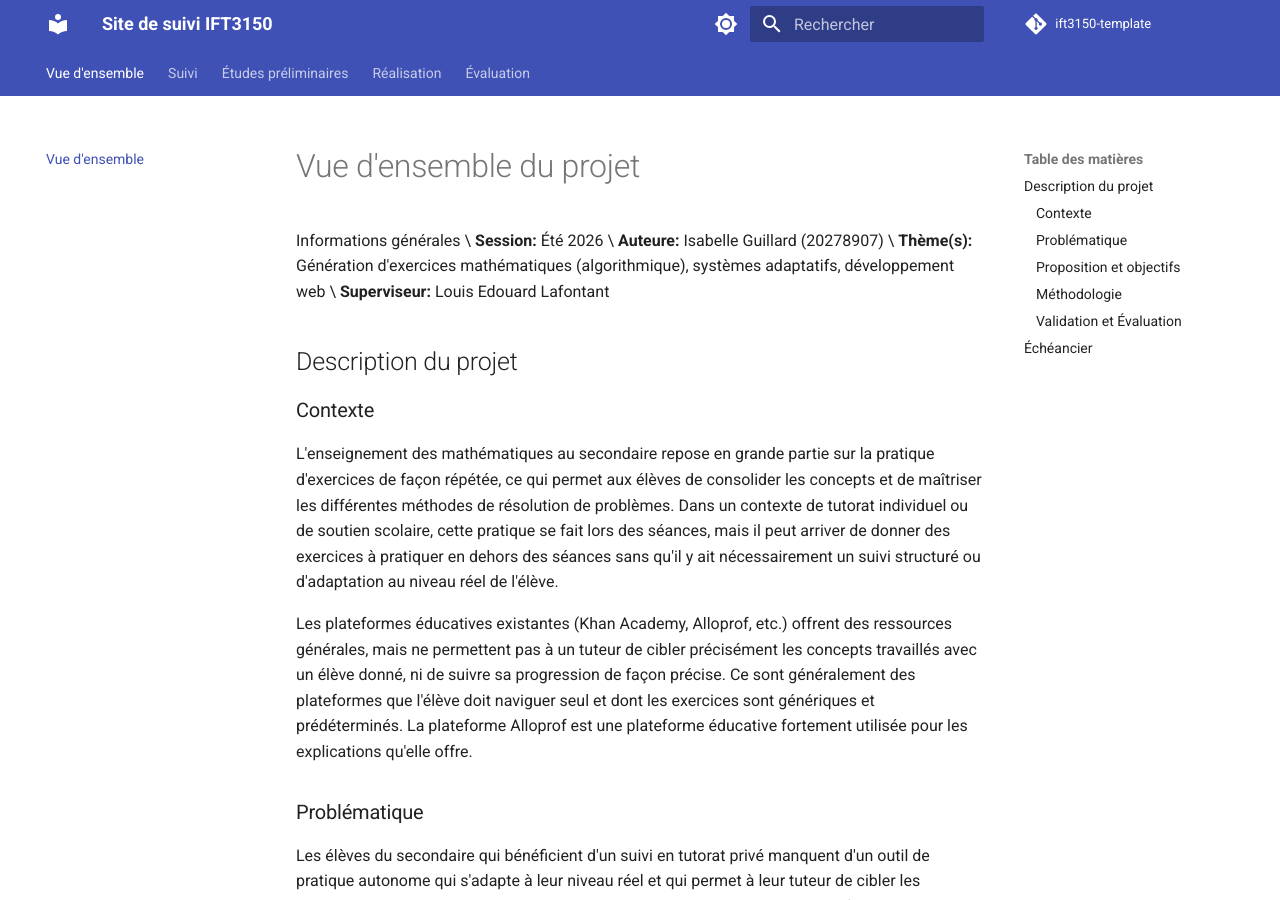
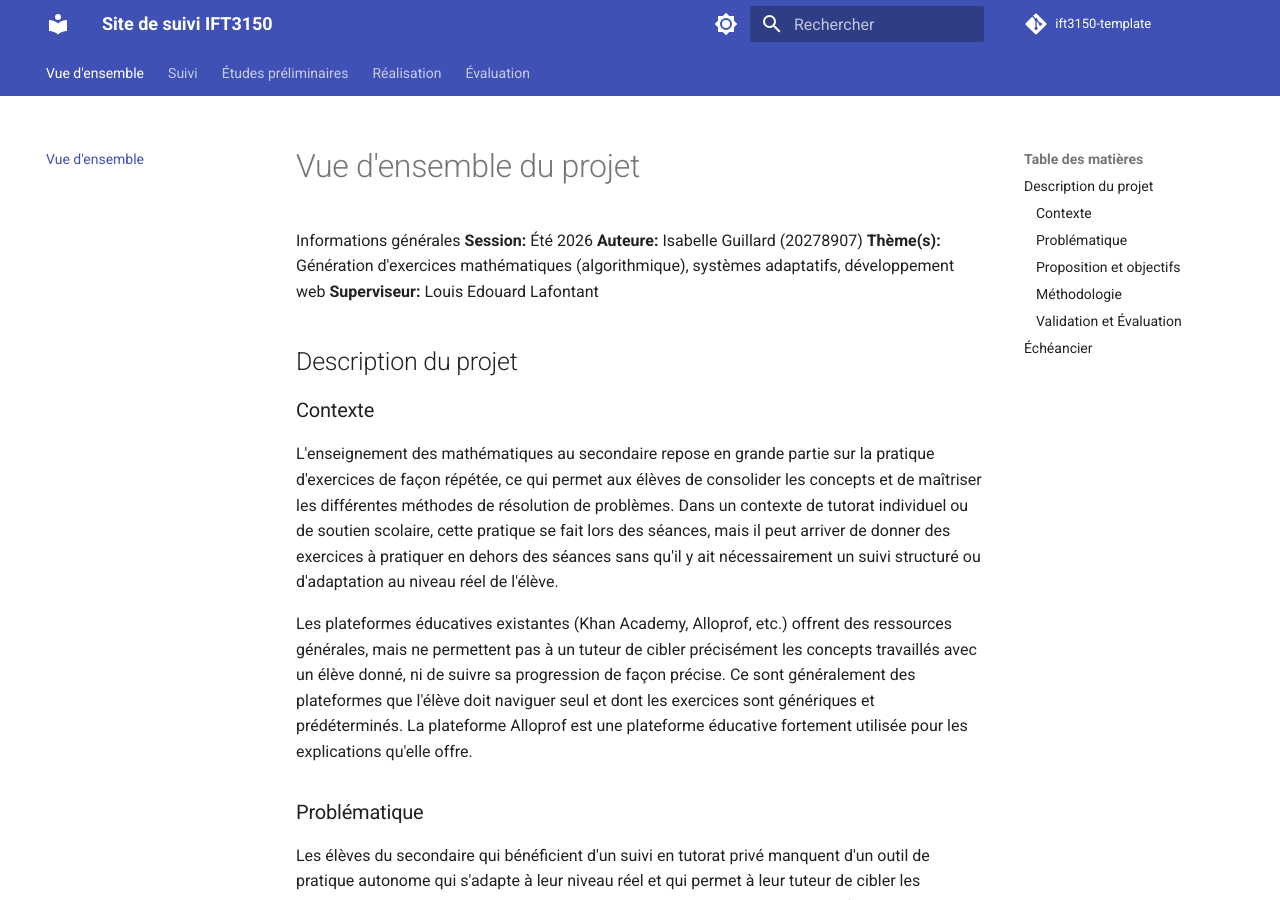
Before and after one commit to IsabelleGuillard/Projet-IFT3150, an MkDocs documentation site: the page built from docs/index.md, in a window 1280 px wide and 900 px high. Built offline with MkDocs 1.6.1 and Material for MkDocs 9.7.7, drawn with Linux system fonts in a browser that asks for light colours; comment, search, counter and statistics services are not loaded.

```diff
--- a/docs/index.md
+++ b/docs/index.md
@@ -4,10 +4,10 @@ title: Vue d'ensemble du projet
 
 # Vue d'ensemble du projet
 
-Informations générales \
-    **Session:** Été 2026 \
-    **Auteure:** Isabelle Guillard (20278907) \
-    **Thème(s):** Génération d'exercices mathématiques (algorithmique), systèmes adaptatifs, développement web \
+Informations générales
+    **Session:** Été 2026
+    **Auteure:** Isabelle Guillard (20278907)
+    **Thème(s):** Génération d'exercices mathématiques (algorithmique), systèmes adaptatifs, développement web
     **Superviseur:** Louis Edouard Lafontant
 
 ## Description du projet
```
